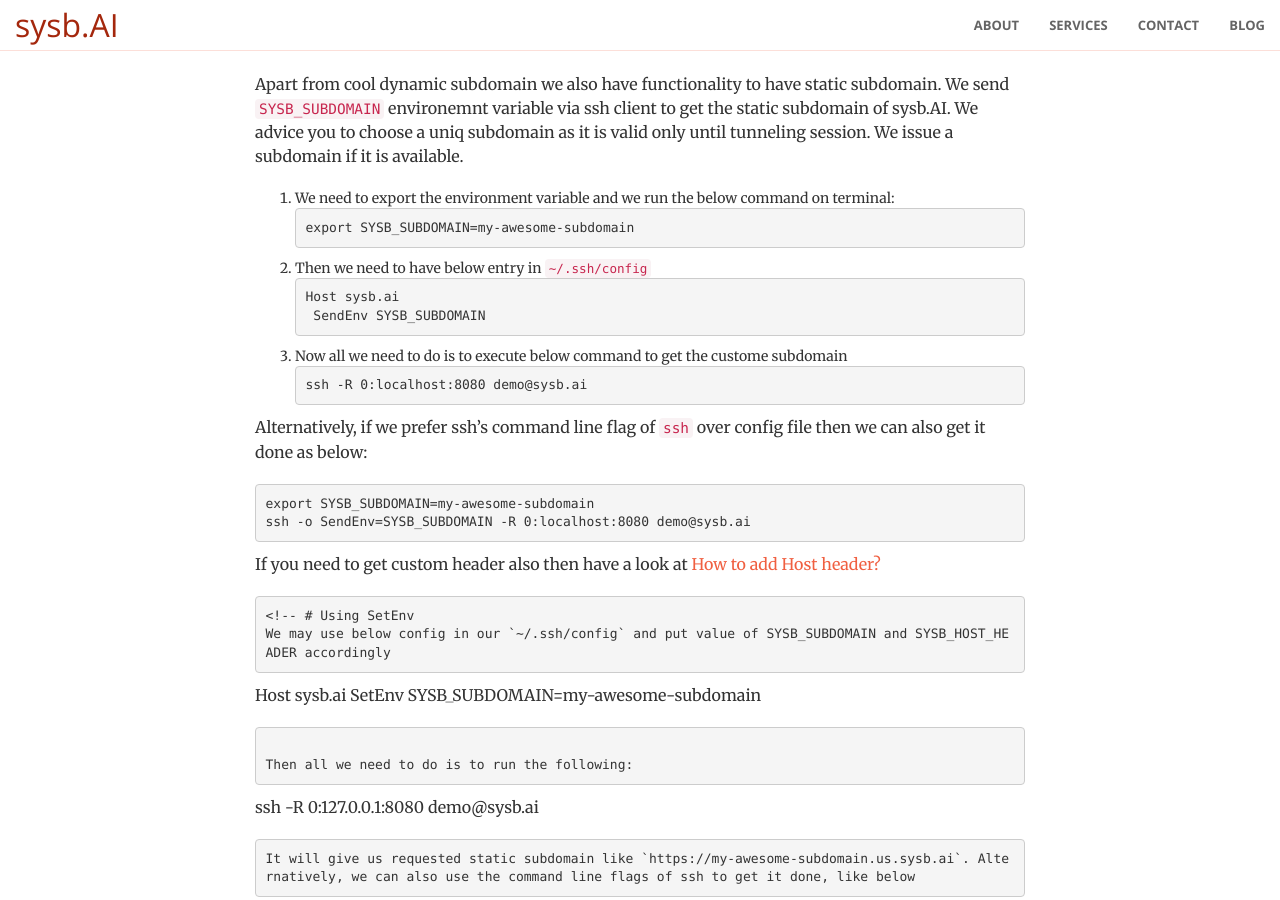
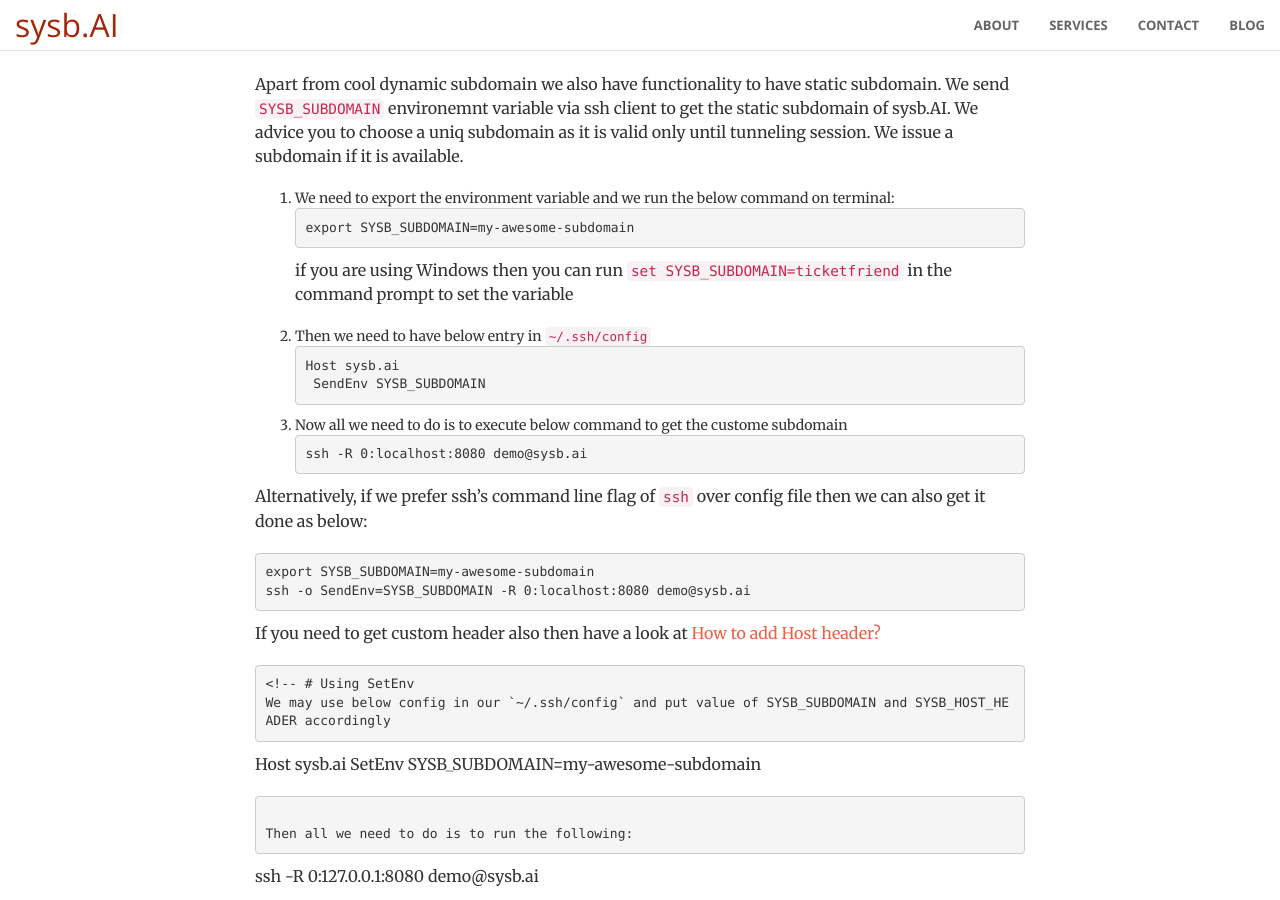
Before and after one commit to usama7628674/sysb.AI, a Jekyll site: the page built from _posts/2020-02-04-how-to-get-static-subdomain.md, in a window 1280 px wide and 900 px high, scrolled down 566 px. Built offline with Jekyll 4.4.1, drawn with Linux system fonts in a browser that asks for light colours.

Commit message:
yet aontehr commit

````diff
--- a/_posts/2020-02-04-how-to-get-static-subdomain.md
+++ b/_posts/2020-02-04-how-to-get-static-subdomain.md
@@ -10,6 +10,8 @@
 ```
 export SYSB_SUBDOMAIN=my-awesome-subdomain
 ```
+if you are using Windows then you can run `set SYSB_SUBDOMAIN=ticketfriend` in the command prompt to set the variable
+
 1. Then we need to have below entry in `~/.ssh/config`
 ```
 Host sysb.ai
````
